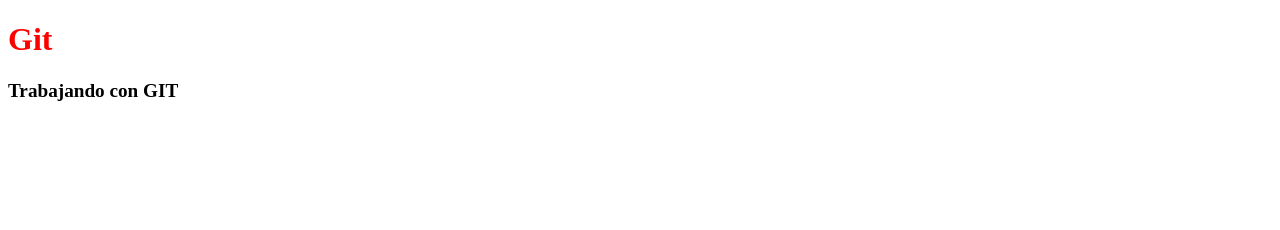
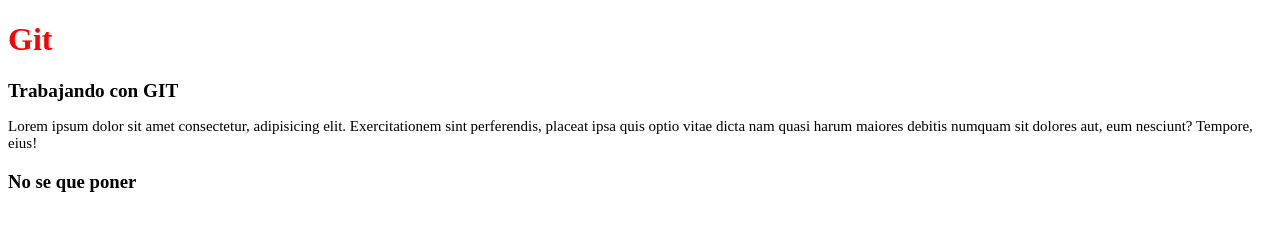
Before and after one commit to federiconicolasmo/comision23523, a plain HTML site: page index.html in a window 1280 px wide. Drawn offline with Linux system fonts and the light colour scheme.

Commit message:
Agreue un h3 y un parrafo

```diff
--- a/css/estilos.css
+++ b/css/estilos.css
@@ -4,3 +4,6 @@
 h2{
     font-size: larger;
 }
+p{
+    font-size: 15px;
+}
--- a/index.html
+++ b/index.html
@@ -13,6 +13,8 @@
 
     <main>
         <h2>Trabajando con GIT</h2>
+        <p>Lorem ipsum dolor sit amet consectetur, adipisicing elit. Exercitationem sint perferendis, placeat ipsa quis optio vitae dicta nam quasi harum maiores debitis numquam sit dolores aut, eum nesciunt? Tempore, eius!</p>
+        <h3>No se que poner</h3>
 
     </main>
 
```
